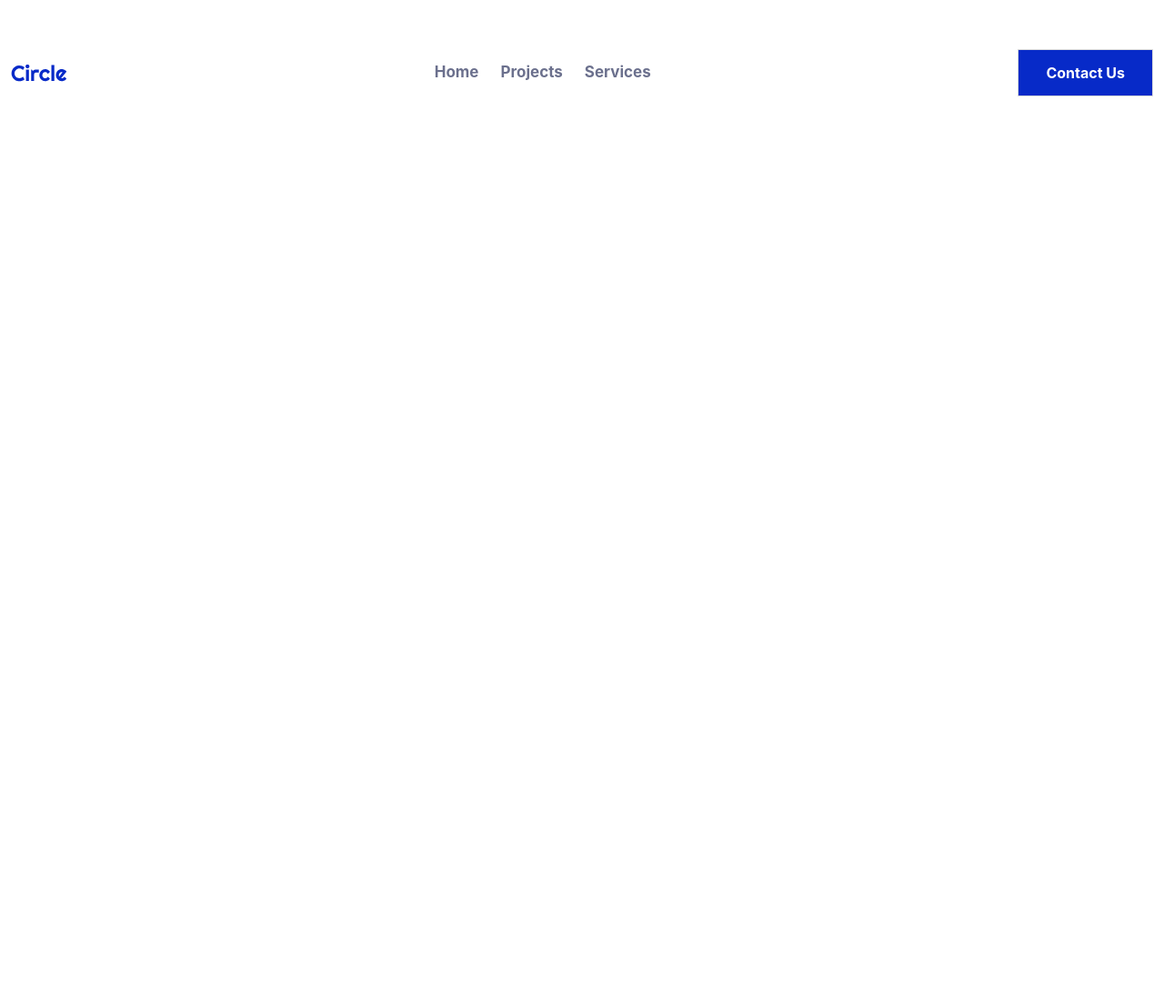
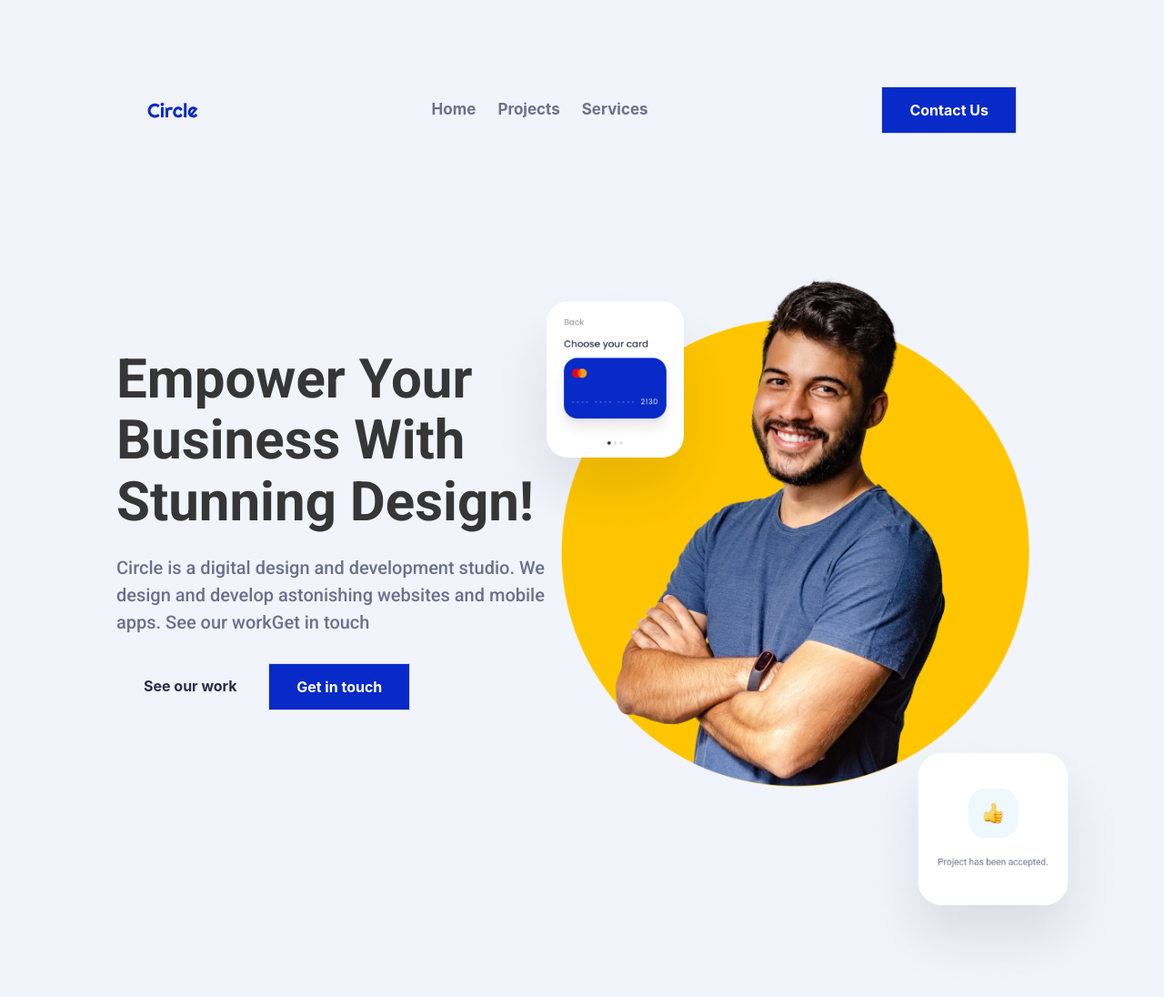
Before and after one commit to gustavojim/Mid-term-project-GJ, a plain HTML site: page index.html in a window 1280 px wide. Shown: the whole page at 91% size. Before the commit the page ends 800 px from the top, so only its background shows below. Drawn offline with Linux system fonts and the light colour scheme; files whose address does not match are found by name.

Commit message:
Creada Section Hero - revisar responsive

```diff
--- /dev/null
+++ b/css/hero.css
@@ -0,0 +1,67 @@
+
+.hero {
+    margin: 0px 0px 0px 80px !important;
+    flex-direction: column;
+    justify-content: left;
+}
+
+.hero-body {
+    display: flex;
+    align-items: center;
+    justify-content: center;
+}
+
+.hero-info {
+    width: 530px;
+    display: flex;
+    flex-direction: column;
+    justify-content: left;
+}
+
+.work-btn {
+    background-color: transparent;
+    border-radius: 0 !important;
+    color:#292E47 !important;
+    padding: 25px 30px 25px 30px  !important;
+    margin-top: 30px;
+    border: none;
+}
+
+.get-btn {
+    background-color: #072AC8;
+    border-radius: 0 !important;
+    color: white !important;
+    padding: 25px 30px 25px 30px !important;
+    margin-top: 30px;
+}
+
+.get-btn:hover{
+    background-color:#292E47;
+}
+
+.hero-pictures {
+    position: relative;
+    display: flex;
+    justify-content:center;
+    flex-direction: row;
+    margin-right: 100px;
+}
+
+.hero-image {
+    width: 560px;
+    position: relative;
+}
+
+.card-1 {
+    position: absolute;
+    width: 300px;
+    left: -90px;
+
+}
+
+.card-2 {
+    width: 300px ;
+    position: absolute;
+    right: -110px;
+    top:500px;
+}
--- a/css/main.css
+++ b/css/main.css
@@ -1,7 +1,8 @@
 
 @import url('https://fonts.googleapis.com/css2?family=Roboto:wght@400;500;700&display=swap');
 @import url(/css/bulma/css-bulma/bulma.css);
-@import url(/navbar.css);
+@import url(/css/navbar.css);
+@import url(/css/hero.css);
 
 /*
 
@@ -17,13 +18,20 @@ Yellow FFC600
 
 */
 
+html {
+    background-color:#F2F4FC !important;
+    margin: 0;
+    padding: 0;
+}
+
+
 h1, h2, h3, h4, h5, h6 {
     font-family: 'Roboto', sans-serif;
 }
 
 h1 {
-    font-size: 60px;
-    font-weight: bold;
+    font-size: 60px !important;
+    font-weight: 700;
 }
 
 h2 {
@@ -49,7 +57,7 @@ h4 {
 .text-b {
     font-size: 20px;
     font-weight: 500;
-
+    color: #6B708D;
 }
 
 .text-c {
--- a/navbar.css
+++ b/css/navbar.css
@@ -1,16 +1,25 @@
+
+
 .my-navbar{
 
     border-bottom: none;
     display: flex;
     justify-content: space-between;
-    height: 20vh;
+    height: 122px;
     align-items: center;
+    background-color:#F2F4FC;
+    margin: 60px 150px 0px 150px;
+}
+
+.logo {
+    height: 18px;
 }
 
 .navbar-item{
     color: #6B708D !important;
     font-size: 17px !important;
     font-weight: 700 !important;
+
 }
 
 .navbar-item:hover {
@@ -24,6 +33,6 @@
     padding: 25px 30px 25px 30px  !important;
 }
 
-contacto-btn:hover{
-    color:#072AC8! important;
+.contacto-btn:hover{
+    background-color:#292E47;
 }
--- a/index.html
+++ b/index.html
@@ -18,7 +18,7 @@
     >
       <div class="navbar-brand">
         <a class="navbar-item" href="https://bulma.io">
-          <img src="Images/logos/circle.svg" height="28" />
+          <img class="logo" src="Images/logos/circle.svg" />
         </a>
 
         <a
@@ -56,6 +56,50 @@
     </nav>
     <div>
 
+      <section class="hero is-fullheight">
+        <div class="hero-body">
+          <div class="hero-info">
+            <h1 class="title">
+              Empower Your Business With Stunning Design!
+            </h1>
+            <h3 class="text-b">
+              Circle is a digital design and development studio. We design and develop astonishing websites and mobile apps.
+              See our workGet in touch
+            </h3>
+          <div class="">
+            <a class="button work-btn">
+              <strong>See our work</strong>
+            </a>
+            <a class="button get-btn">
+              <strong>Get in touch</strong>
+            </a>
+          </div>
+        </div>
+
+          <div class="hero-pictures">
+            <img class="hero-image" src="Images/hero-section/hero-image.png" />
+            <img class="card-1" src="Images/hero-section/card-1.png" />
+            <img class="card-2" src="Images/hero-section/card-2.png" />
+
+          </div>
+        </div>
+
+
+
+
+      </section>
+
+
+
+
+
+
+
+
+
+
+
+
 
 
       <!-- <h1>Hola que tal</h1> Esto es un comentario -->
```
